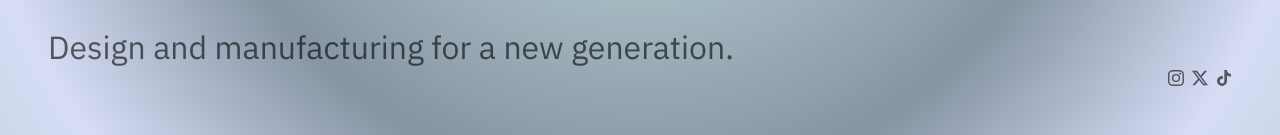
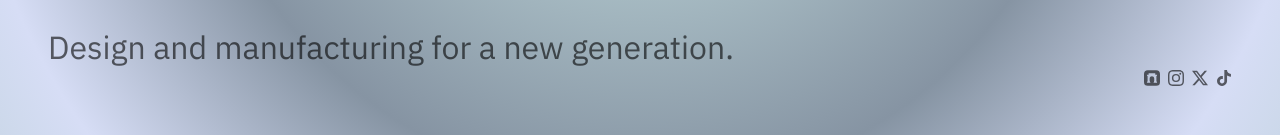
Before and after one commit to OBJECTS-Vision/objects, a SvelteKit app: page / in a window 1280 px wide. Shown: the part 662-797 px from the top of the page. Built offline with nearby package versions, Linux system fonts and the light colour scheme.

Commit message:
Added Farcaster link to footer

```diff
--- /dev/null
+++ b/src/lib/components/icons/Farcaster.svelte
@@ -0,0 +1,10 @@
+<svg
+  xmlns="http://www.w3.org/2000/svg"
+  width="1em"
+  height="1em"
+  viewBox="0 0 24 24"
+  ><path
+    fill="currentColor"
+    d="M18.24.24H5.76A5.76 5.76 0 0 0 0 6v12a5.76 5.76 0 0 0 5.76 5.76h12.48A5.76 5.76 0 0 0 24 18V6A5.76 5.76 0 0 0 18.24.24m.816 17.166v.504a.49.49 0 0 1 .543.48v.568h-5.143v-.569A.49.49 0 0 1 15 17.91v-.504c0-.22.153-.402.358-.458l-.01-4.364c-.158-1.737-1.64-3.098-3.443-3.098s-3.285 1.361-3.443 3.098l-.01 4.358c.228.042.532.208.54.464v.504a.49.49 0 0 1 .543.48v.568H4.392v-.569a.49.49 0 0 1 .543-.479v-.504c0-.253.201-.454.454-.472V9.039h-.49l-.61-2.031H6.93V5.042h9.95v1.966h2.822l-.61 2.03h-.49v7.896c.252.017.453.22.453.472"
+  /></svg
+>
--- a/src/routes/Footer.svelte
+++ b/src/routes/Footer.svelte
@@ -2,14 +2,27 @@
   import Instagram from "$lib/components/icons/Instagram.svelte";
   import Tiktok from "$lib/components/icons/Tiktok.svelte";
   import X from "$lib/components/icons/X.svelte";
+  import Farcaster from "$lib/components/icons/Farcaster.svelte";
   import { page } from "$app/stores";
 </script>
 
-<div class="content" class:justify-end={$page.url.pathname === "/"} class:justify-space-between={$page.url.pathname !== "/"}>
+<div
+  class="content"
+  class:justify-end={$page.url.pathname === "/"}
+  class:justify-space-between={$page.url.pathname !== "/"}
+>
   {#if $page.url.pathname !== "/"}
     <span class="copyright"><h2>© 2024 OBJECTS</h2></span>
   {/if}
   <span class="icon-links">
+    <a
+      class="icon-link"
+      href="https://warpcast.com/objects"
+      target="_blank"
+      rel="noopener noreferrer"
+    >
+      <Farcaster /></a
+    >
     <a
       class="icon-link"
       href="https://instagram.com/objects.ig"
```
Also changed, not shown: 1 other file (tests, documents, lock files or other folders).
